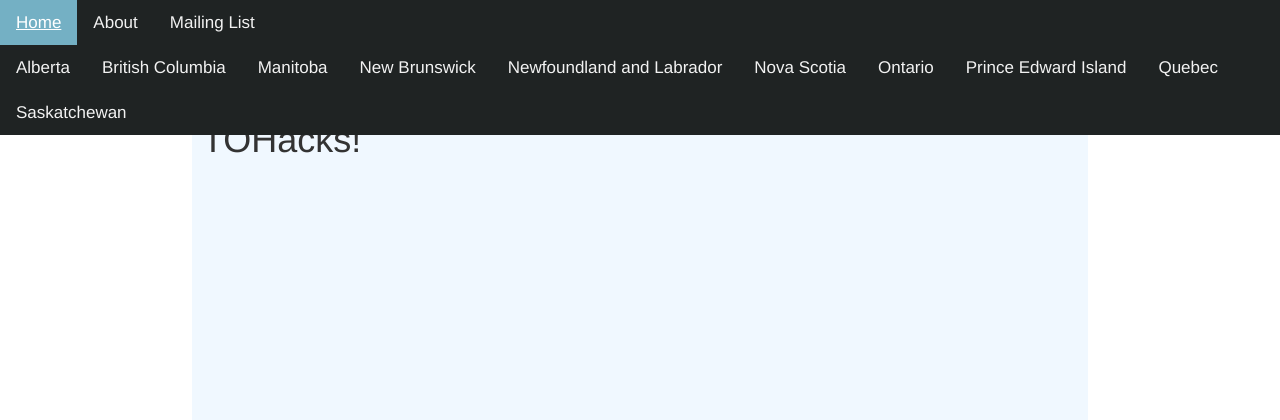
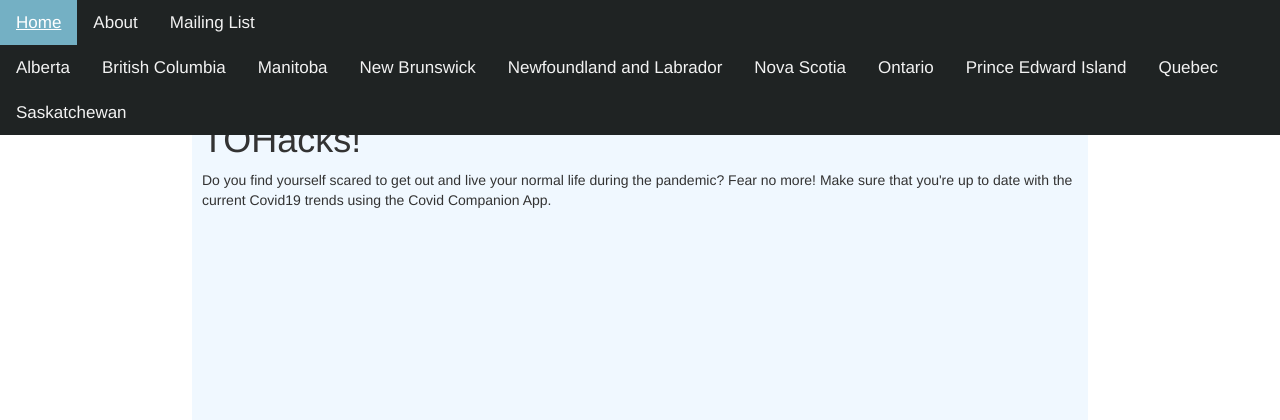
Before and after one commit to alexbara2000/TOhacks, a Flask app: page / in a window 1280 px wide. Shown: the top 420 px of the page. Run offline with Flask 2, Linux system fonts and the light colour scheme; some libraries are stand-ins or nearby versions.

Commit message:
Added description

```diff
--- a/templates/main.html
+++ b/templates/main.html
@@ -4,5 +4,6 @@
 {% block content %}
 <div class="center">
     <h1>TOHacks!</h1>
+    <div>Do you find yourself scared to get out and live your normal life during the pandemic? Fear no more! Make sure that you're up to date with the current Covid19 trends using the Covid Companion App.</div>
 </div>
 {% endblock %}
```
